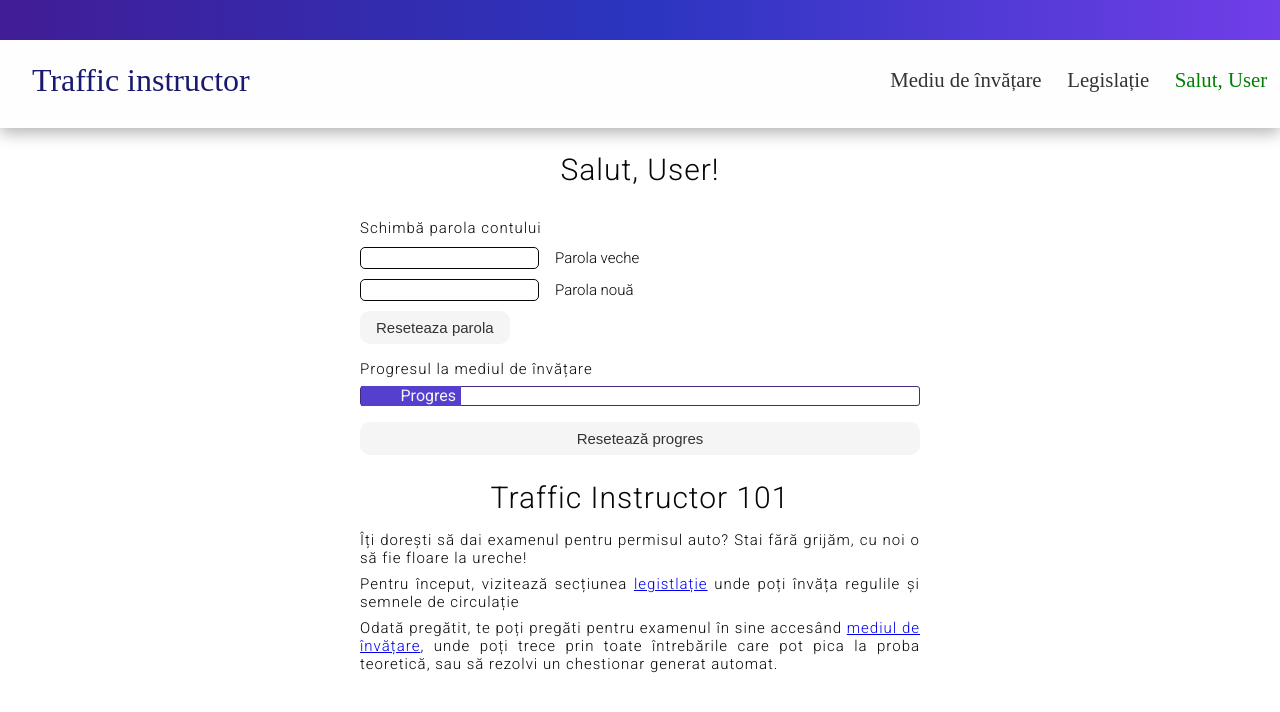
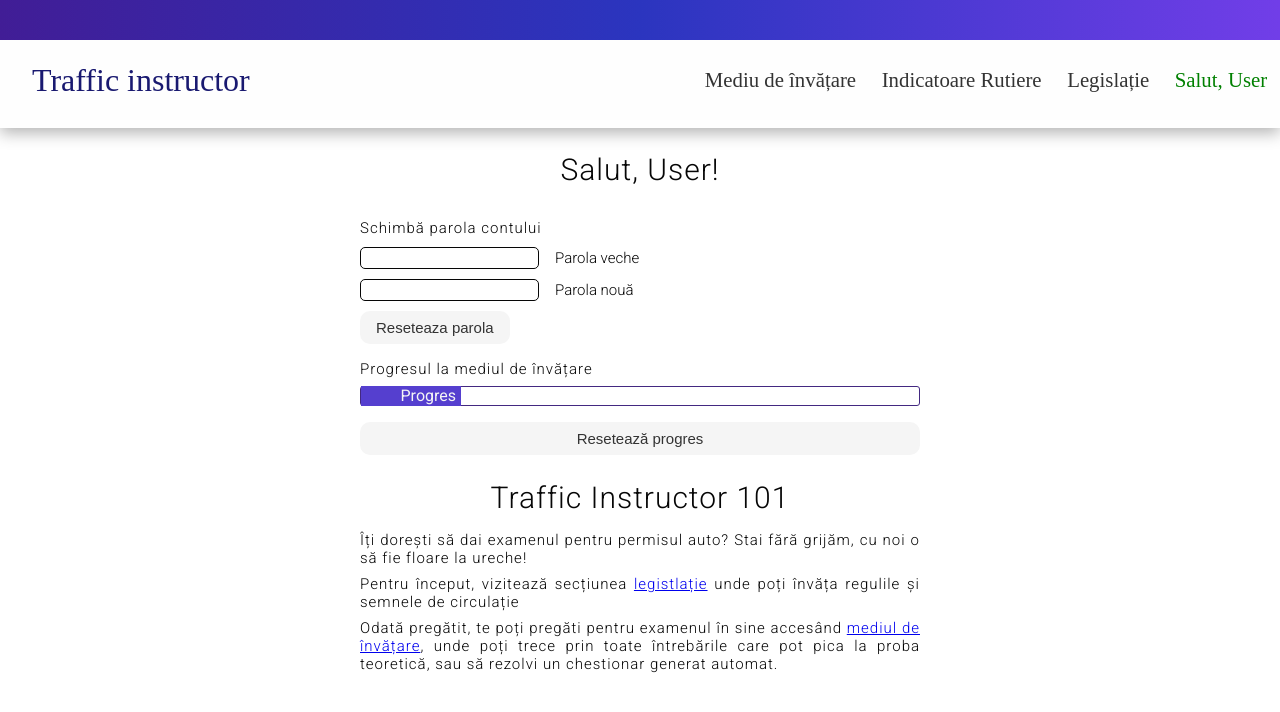
Before and after one commit to zkamper/web-project, a plain HTML site: page source/user-page.html in a window 1280 px wide. Drawn offline with Linux system fonts and the light colour scheme.

Commit message:
User Page

```diff
--- a/source/user-page.html
+++ b/source/user-page.html
@@ -24,6 +24,7 @@
         <div class="navbar-links">
             <ul>
                 <li><a href="mediu-invatare.html" id="Practice">Mediu de învățare</a></li>
+                <li><a href="indicatoare-rutiere.html" id="Indicatoare-rutiere">Indicatoare Rutiere</a></li>
                 <li><a href="prezentare-legislatie.html" id="Legislație">Legislație</a></li>
                 <li><a href="user-page.html" id="User" class="active-link">Salut, User</a></li>
             </ul>
```
